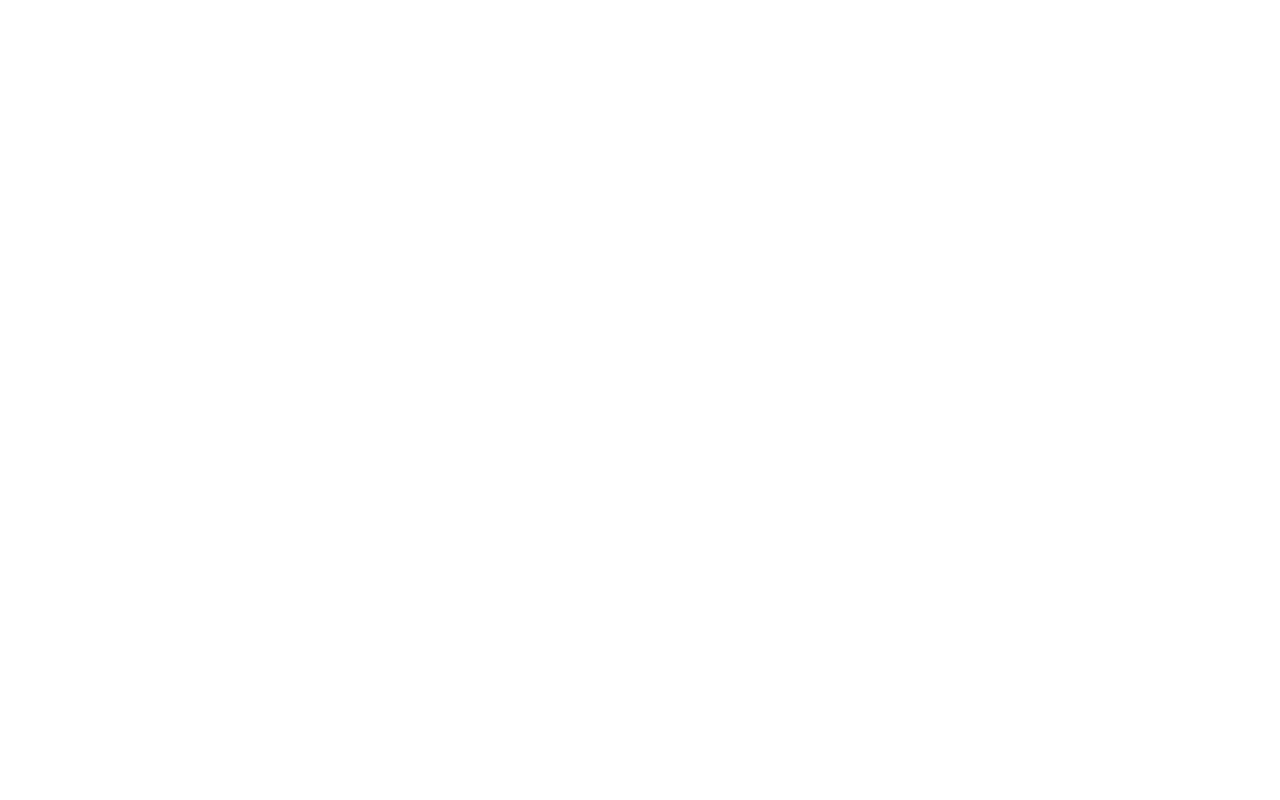
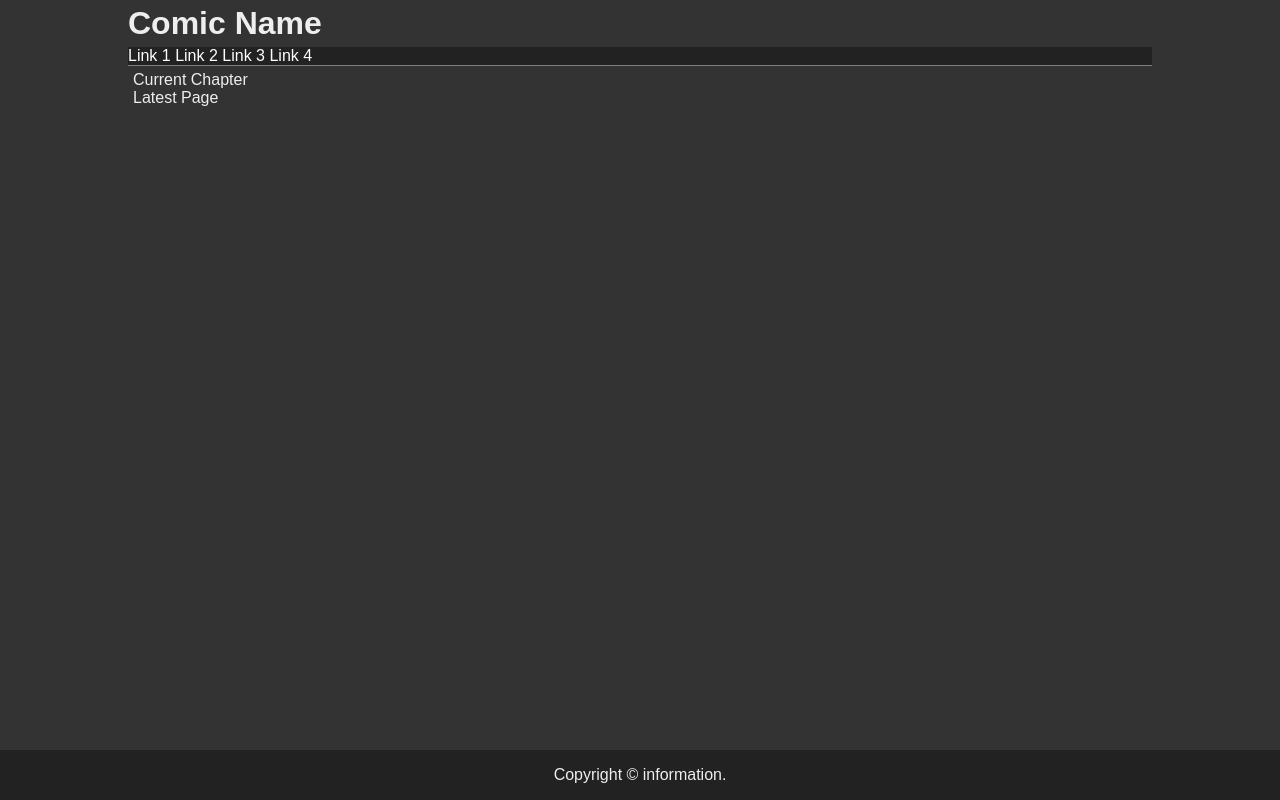
Before and after one commit to jeffreypbee/wordpress-comic-theme, a plain HTML site: page index.html in a window 1280 px wide. Drawn offline with Linux system fonts and the light colour scheme.

Commit message:
Basic layout

```diff
--- a/index.html
+++ b/index.html
@@ -8,5 +8,22 @@
 </head>
 <body>
 
+    <header>
+        <h1>Comic Name</h1>
+        <nav class="menu-bar">
+            <a href="">Link 1</a>
+            <a href="">Link 2</a>
+            <a href="">Link 3</a>
+            <a href="">Link 4</a>
+        </nav>
+    </header>
+    <main>
+        <div class="current-chapter">Current Chapter</div>
+        <div class="latest-page">Latest Page</div>
+    </main>
+    <footer>
+        Copyright &copy; information.
+    </footer>
+
 </body>
 </html>
--- a/style.css
+++ b/style.css
@@ -0,0 +1,54 @@
+:root {
+    --bg-color: #333;
+    --font-color: #eee;
+}
+
+body {
+    margin: 0;
+    padding: 0;
+    height: 100vh;
+    background-color: var(--bg-color);
+    color: var(--font-color);
+    font-family: sans-serif;
+    display: grid;
+    grid-template-columns: 10% auto 10%;
+    grid-template-rows: auto 1fr auto;
+    grid-template-areas: ". header ."
+                        ". main ."
+                        "footer footer footer";
+}
+
+header {
+    grid-area: header;
+    width: 100%;
+    border-bottom: 1px solid gray;
+}
+
+header h1 {
+    margin: 5px 0;
+}
+
+nav.menu-bar {
+    background-color: #222;
+}
+
+nav.menu-bar a {
+    color: white;
+    text-decoration: none;
+}
+
+main {
+    grid-area: main;
+    height: 100%;
+    padding: 5px;
+}
+
+footer {
+    grid-area: footer;
+    width: 100%;
+    min-height: 50px;
+    background-color: #222;
+    display: flex;
+    justify-content: center;
+    align-items: center;
+}
```
